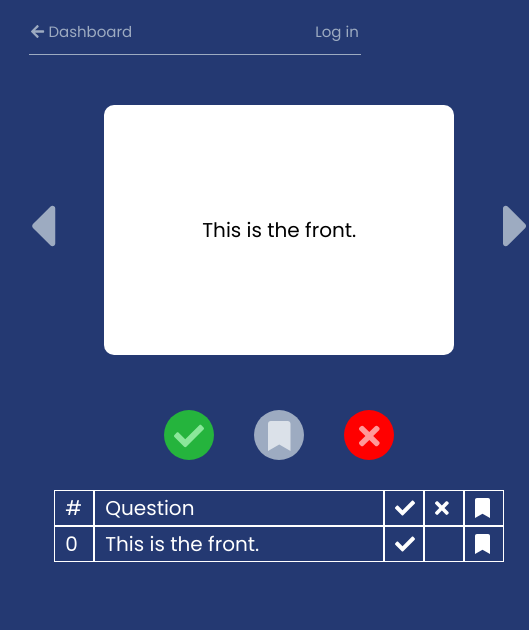
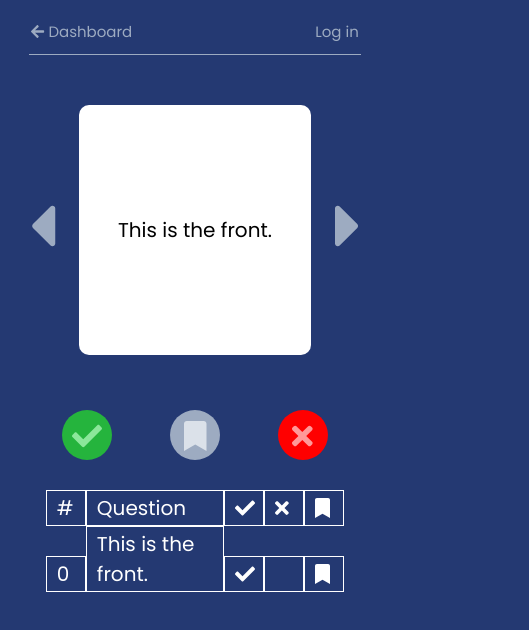
Before and after one commit to chingu-voyage4/Bears-Team-9, a React (Create React App) app in the folder client/: page /study in a window 390 px wide. Shown: the top 630 px of the page, 529 px wide, since content can reach past the window. Built offline with nearby package versions, Linux system fonts and the light colour scheme; no server answers.

Commit message:
flex + media for study col/btns

```diff
--- a/client/src/index.css
+++ b/client/src/index.css
@@ -83,9 +83,6 @@ body {
 }
 .btn--flashcard:hover {
   color: #fff;
-}
-.btn--flashcard:not(:last-child) {
-  margin-right: 4rem;
 }
 .btn--flashcard--correct {
   background-color: #25b43d;
@@ -582,13 +579,45 @@ a {
 
 .studypage__column {
   margin: 2rem auto;
-  min-width: 50rem;
   max-width: 80rem;
 }
 .studypage__btn-group {
-  width: 60%;
+  width: 30%;
   margin: 2rem auto;
   text-align: center;
+  display: flex;
+  flex-direction: row;
+  justify-content: space-between;
+}
+@media (max-width: 600px) {
+  .studypage__btn-group {
+    width: 60%;
+  }
+}
+@media (max-width: 950px) {
+  .studypage__btn-group {
+    width: 40%;
+  }
+}
+@media (max-width: 750px) {
+  .studypage__btn-group {
+    width: 50%;
+  }
+}
+@media (max-width: 600px) {
+  .studypage__btn-group {
+    width: 60%;
+  }
+}
+@media (max-width: 550px) {
+  .studypage__btn-group {
+    width: 70%;
+  }
+}
+@media (max-width: 450px) {
+  .studypage__btn-group {
+    width: 80%;
+  }
 }
 
 .landing__header {
--- a/client/src/sass/components/_button.scss
+++ b/client/src/sass/components/_button.scss
@@ -41,7 +41,7 @@
             color: $color-white;
         }
         &:not(:last-child) {
-            margin-right: 4rem;
+            // margin-right: 4rem;
         }
         &--correct {
             background-color: $color-green;
--- a/client/src/sass/pages/_studypage.scss
+++ b/client/src/sass/pages/_studypage.scss
@@ -1,12 +1,38 @@
 .studypage {
     &__column {
         margin: 2rem auto;
-        min-width: 50rem;
         max-width: 80rem;
     }
     &__btn-group {
-        width: 60%;
+        width: 30%;
         margin: 2rem auto;
         text-align: center;
+        display: flex;
+        flex-direction: row;
+        justify-content: space-between;
+
+        @media ( max-width: 600px ) {
+                width: 60%;
+        }
+
+        @media ( max-width: 950px ) {
+                width: 40%;
+        }
+
+        @media ( max-width: 750px ) {
+                width: 50%;
+        }
+
+        @media ( max-width: 600px ) {
+                width: 60%;
+        }
+
+        @media ( max-width: 550px ) {
+                width: 70%;
+        }
+
+        @media ( max-width: 450px ) {
+                width: 80%;
+        }
     }
 }
```
